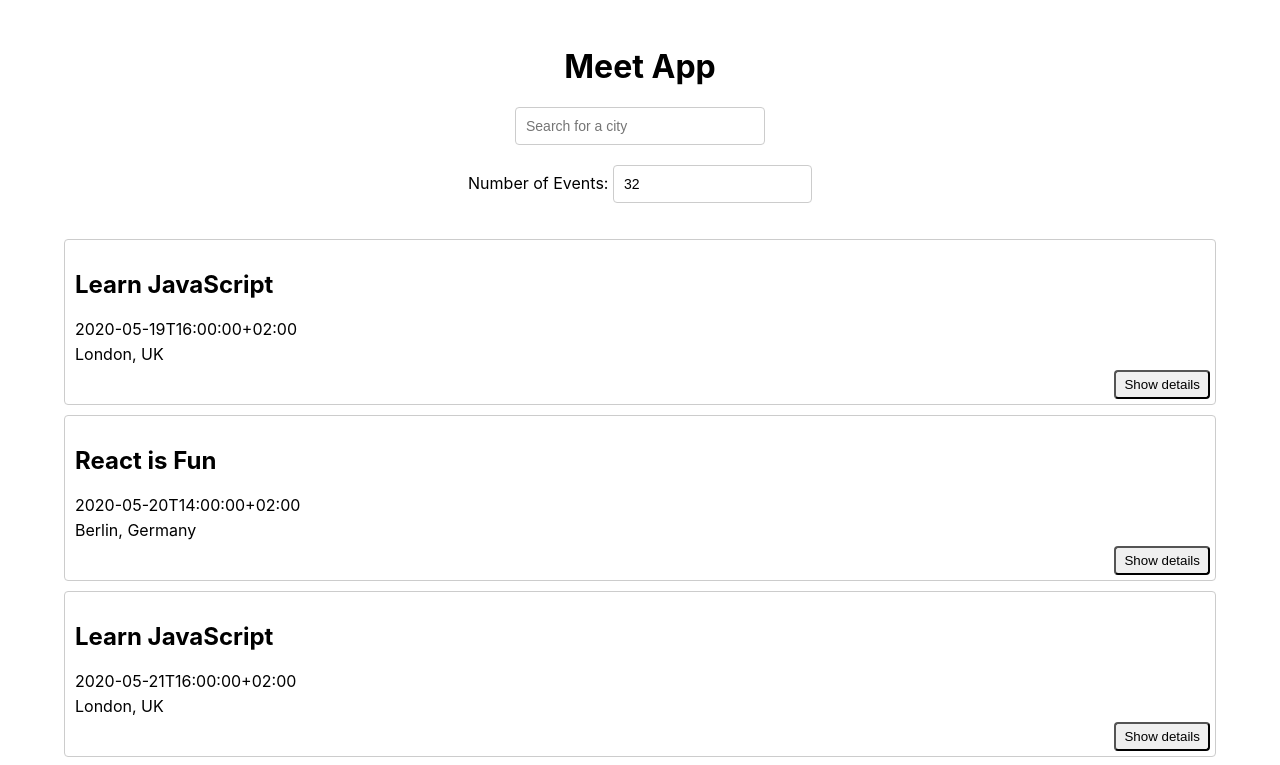
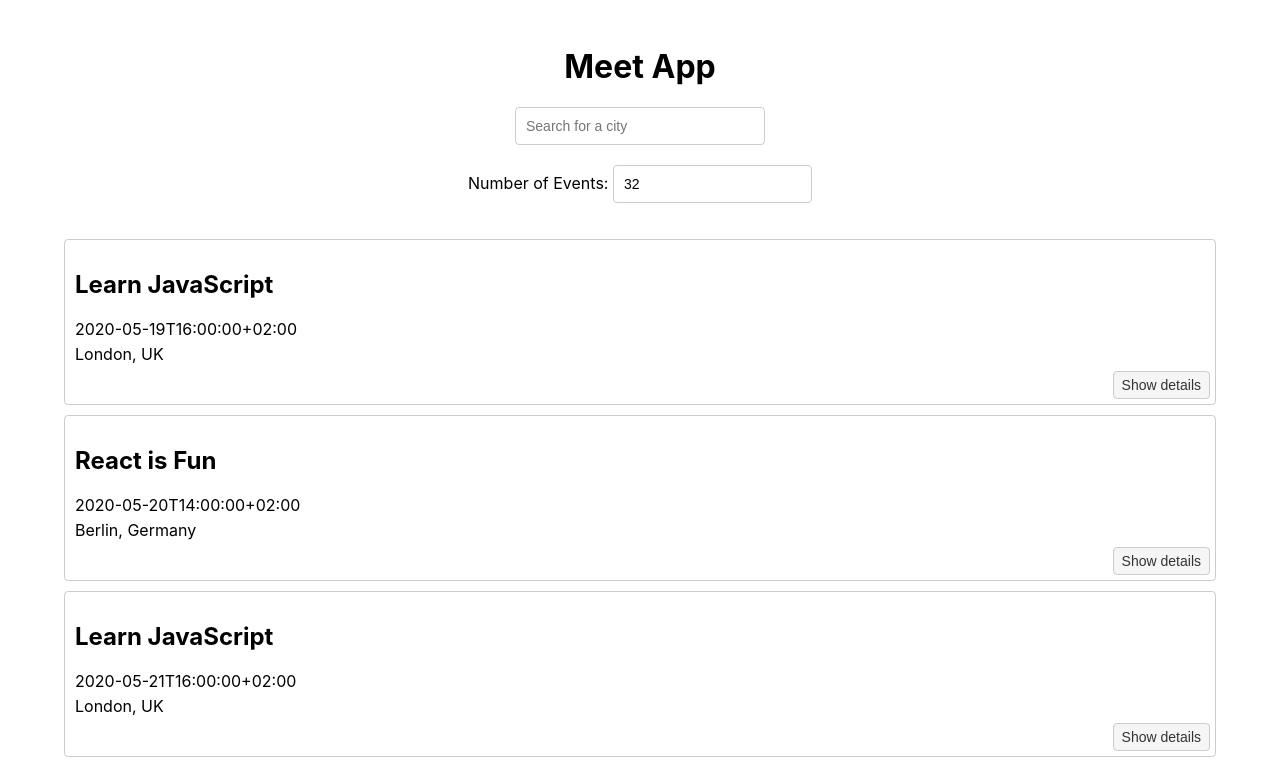
Before and after one commit to Malave615/meet, a React (Create React App) app: page / in a window 1280 px wide. Shown: the top 765 px of the page. Built offline with nearby package versions, Linux system fonts and the light colour scheme; what atatus-spa would draw is missing.

Commit message:
Added SCSS to Event.js

```diff
--- a/src/components/Event.js
+++ b/src/components/Event.js
@@ -1,6 +1,7 @@
 // src/components/Event.js
 
 import { useState } from "react";
+import './Event.scss';
 
 const Event = ({ event }) => {
   const [showDetails, setShowDetails] = useState(false);
--- /dev/null
+++ b/src/components/Event.scss
@@ -0,0 +1,17 @@
+.details-btn {
+    background-color: #f5f5f5;
+    border: 1px solid #ccc;
+    border-radius: 5px;
+    color: #333;
+    cursor: pointer;
+    display: inline-block;
+    font-size: 14px;
+    margin-top: 10px;
+    padding: 5px 10px;
+    text-align: center;
+    text-decoration: none;
+}
+
+.details-btn:hover {
+    background-color: #e5e5e5;
+}
```
